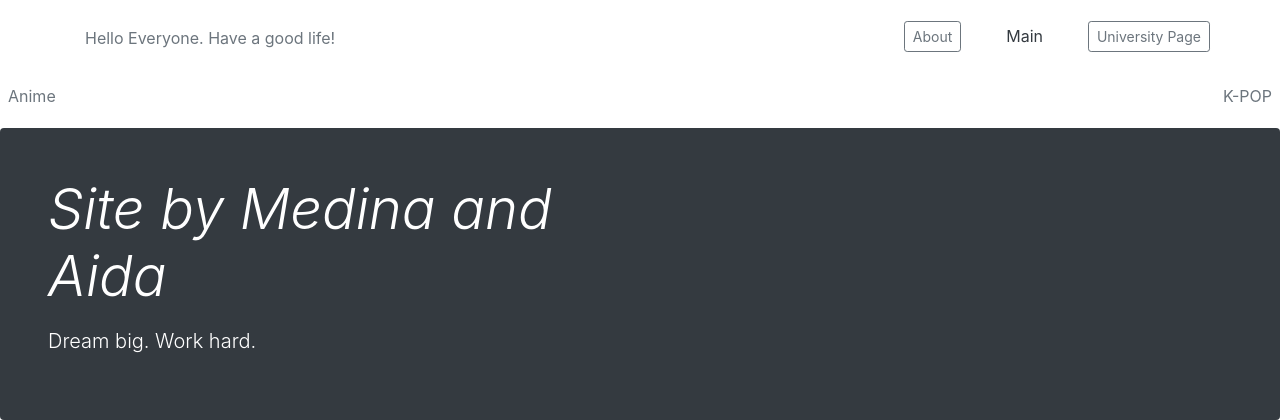
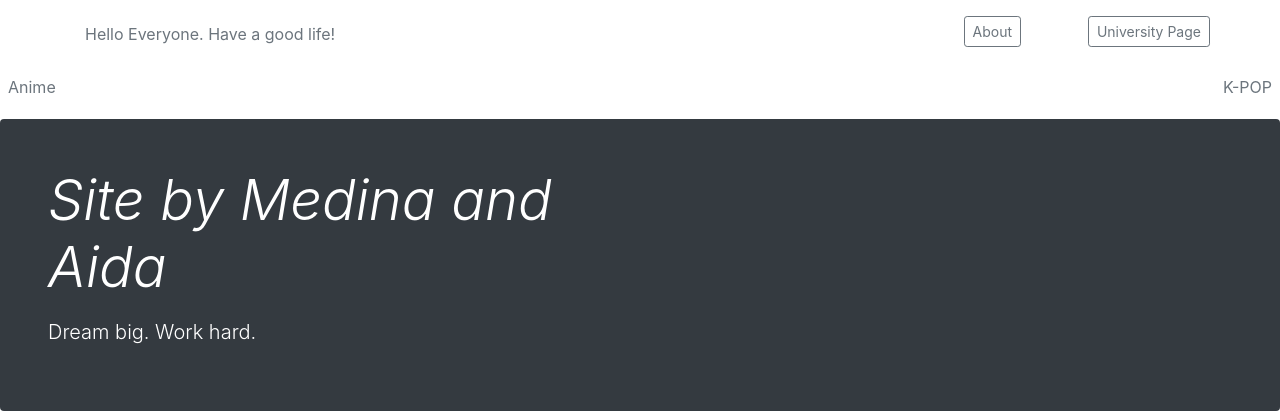
Before and after one commit to MedinaIsabekova/SiteForPL, a Django app: page / in a window 1280 px wide. Shown: the top 420 px of the page. Run offline with Django 3.2, Linux system fonts and the light colour scheme; some libraries are stand-ins or nearby versions.

Commit message:
Update index.html

```diff
--- a/honey/main/templates/main/index.html
+++ b/honey/main/templates/main/index.html
@@ -21,7 +21,7 @@
 
 
         <a class="btn btn-sm btn-outline-secondary" href="/about">About</a>
-          <a class="p-2 text-dark" href="/">Main</a>
+
         <a class="btn btn-sm btn-outline-secondary" href="/aiu">University Page</a>
       </div>
     </div>
```
